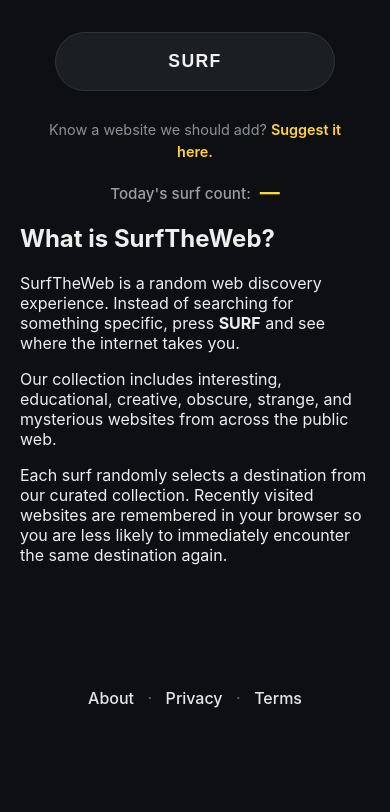
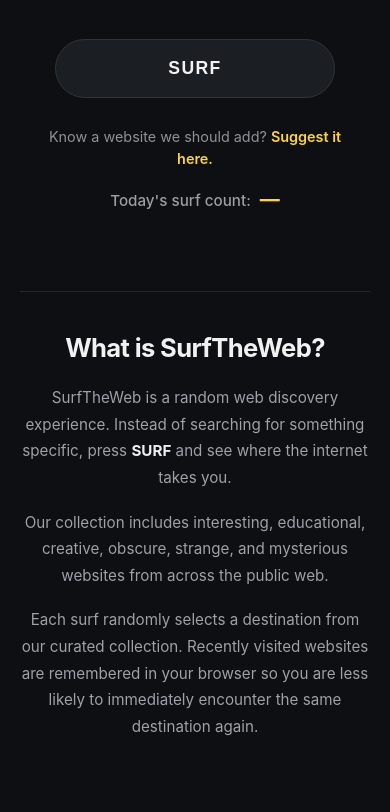
Before and after one commit to kitodigital1/surftheweb, a plain HTML site: page index.html in a window 390 px wide. Shown: the part 181-993 px from the top of the page. Before the commit the page ends 929 px from the top, so only its background shows below. Drawn offline with Linux system fonts and the light colour scheme; no server answers.

Commit message:
Update style.css

```diff
--- a/style.css
+++ b/style.css
@@ -19,56 +19,81 @@
         Helvetica,
         Arial,
         sans-serif;
+
     background: #0d0f12;
     color: #eeeeee;
 }
 
 .page {
     min-height: 100vh;
+
     display: flex;
     flex-direction: column;
     align-items: center;
-    justify-content: center;
-    padding: 40px 20px;
+
+    padding: 40px 20px 70px;
 }
+
+
+/* HERO */
 
 .hero {
     width: 100%;
     max-width: 700px;
+
     display: flex;
     flex-direction: column;
     align-items: center;
+
     text-align: center;
+
+    padding-top: 10vh;
 }
 
 .hero h1 {
     margin: 0;
+
     color: #f1f1f1;
+
     font-size: clamp(2.5rem, 8vw, 5.5rem);
     font-weight: 800;
+
     letter-spacing: -0.06em;
     line-height: 0.95;
 }
 
 .tagline {
     margin: 18px 0 0;
+
     color: #969aa1;
+
     font-size: 1.05rem;
     line-height: 1.5;
 }
 
+
+/* SURF BUTTON */
+
 .surf-button {
     margin-top: 42px;
+
     min-width: 220px;
+
     padding: 18px 42px;
+
     border: 1px solid #30343a;
     border-radius: 999px;
+
     background: #1b1e23;
     color: #f2f2f2;
+
     font-size: 1.1rem;
     font-weight: 700;
+
     letter-spacing: 0.08em;
+
     cursor: pointer;
+
     transition:
         transform 0.15s ease,
         background 0.15s ease,
@@ -79,6 +104,7 @@
 .surf-button:hover:not(:disabled) {
     background: #252930;
     border-color: #40454d;
+
     transform: translateY(-2px);
 }
 
@@ -92,21 +118,24 @@
 }
 
 
-/* ============================================================
-   WEBSITE SUGGESTION
-   ============================================================ */
+/* WEBSITE SUGGESTION */
 
 .submit-site {
     margin: 28px 0 0;
+
     color: #8d929a;
+
     font-size: 0.9rem;
     line-height: 1.5;
 }
 
 .submit-site a {
     color: #ffd43b;
+
     font-weight: 600;
+
     text-decoration: none;
+
     transition:
         color 0.15s ease,
         opacity 0.15s ease;
@@ -121,34 +150,116 @@
 }
 
 
-/* ============================================================
-   SURF COUNT
-   ============================================================ */
+/* SURF COUNT */
 
 .surf-count {
     margin-top: 18px;
+
     color: #9a9ea5;
+
     font-size: 1rem;
     font-weight: 500;
+
     text-align: center;
 }
 
 .surf-count-number {
     display: inline-block;
+
     margin-left: 5px;
+
     color: #ffd43b;
+
     font-size: 1.4rem;
     font-weight: 700;
 }
 
 
-/* ============================================================
-   LEGAL / INFORMATION PAGES
-   ============================================================ */
+/* ABOUT CONTENT */
+
+.about-content {
+    width: min(760px, 100%);
+
+    margin-top: 110px;
+
+    text-align: center;
+
+    border-top: 1px solid #24282e;
+
+    padding-top: 55px;
+}
+
+.about-content h2 {
+    margin: 0 0 22px;
+
+    color: #f1f1f1;
+
+    font-size: clamp(1.6rem, 4vw, 2.2rem);
+    font-weight: 750;
+
+    letter-spacing: -0.025em;
+}
+
+.about-content p {
+    margin: 0 auto 18px;
+
+    color: #9da1a8;
+
+    font-size: 1rem;
+    line-height: 1.8;
+
+    max-width: 700px;
+}
+
+.about-content strong {
+    color: #eeeeee;
+}
+
+
+/* SITE FOOTER */
+
+.site-footer {
+    width: min(900px, calc(100% - 40px));
+
+    margin: 0 auto;
+
+    padding: 25px 0 40px;
+
+    text-align: center;
+
+    font-size: 1.05rem;
+
+    opacity: 0.9;
+}
+
+.site-footer a {
+    color: #ffffff;
+
+    font-weight: 500;
+
+    text-decoration: none;
+}
+
+.site-footer a:hover {
+    color: #ffffff;
+
+    text-decoration: underline;
+}
+
+.site-footer span {
+    margin: 0 9px;
+
+    color: #777777;
+}
+
+
+/* LEGAL / INFORMATION PAGES */
 
 .legal-page {
     width: min(900px, calc(100% - 40px));
+
     margin: 0 auto;
+
     padding: 70px 0 50px;
 }
 
@@ -162,26 +273,31 @@
 
 .legal-page p {
     line-height: 1.75;
+
     margin: 0 0 16px;
 }
 
 .legal-intro {
     font-size: 1.1rem;
+
     opacity: 0.85;
+
     margin-bottom: 35px !important;
 }
 
 
-/* ============================================================
-   BACK TO SURFTHEWEB LINK
-   ============================================================ */
+/* BACK TO SURFTHEWEB LINK */
 
 .legal-back {
     display: inline-block;
+
     margin-bottom: 35px;
+
     color: #ffffff;
+
     font-size: 1.1rem;
     font-weight: 500;
+
     text-decoration: none;
 }
 
@@ -191,44 +307,16 @@
 }
 
 
-/* ============================================================
-   SITE FOOTER
-   ============================================================ */
-
-.site-footer {
-    width: min(900px, calc(100% - 40px));
-    margin: 0 auto;
-    padding: 25px 0 40px;
-    text-align: center;
-    font-size: 1.05rem;
-    opacity: 0.9;
-}
-
-.site-footer a {
-    color: #ffffff;
-    font-weight: 500;
-    text-decoration: none;
-}
-
-.site-footer a:hover {
-    color: #ffffff;
-    text-decoration: underline;
-}
-
-.site-footer span {
-    margin: 0 9px;
-    color: #777777;
-}
-
-
-/* ============================================================
-   MOBILE
-   ============================================================ */
+/* MOBILE */
 
 @media (max-width: 600px) {
 
     .page {
-        padding: 30px 20px;
+        padding: 30px 20px 50px;
+    }
+
+    .hero {
+        padding-top: 7vh;
     }
 
     .hero h1 {
@@ -256,6 +344,16 @@
         font-size: 1.25rem;
     }
 
+    .about-content {
+        margin-top: 80px;
+        padding-top: 40px;
+    }
+
+    .about-content p {
+        font-size: 0.95rem;
+        line-height: 1.75;
+    }
+
     .legal-page {
         width: calc(100% - 30px);
         padding: 45px 0 35px;
```
